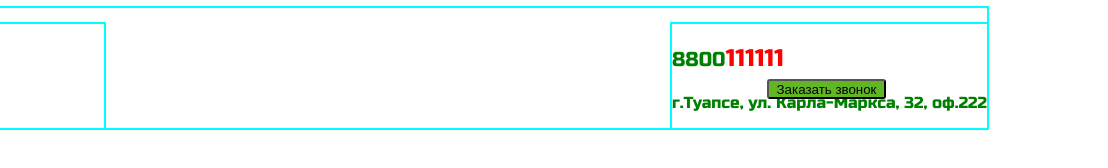
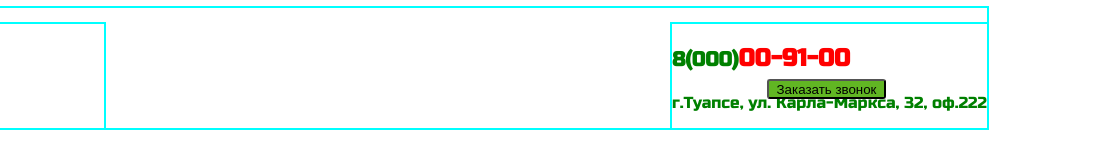
Before and after one commit to surlena/maketZaim, a plain HTML site: page index.html in a window 1280 px wide. Shown: the full height of the page, 172-1280 px from the left. Drawn offline with Linux system fonts and the light colour scheme.

Commit message:
шрифтыыы

```diff
--- a/index.html
+++ b/index.html
@@ -16,7 +16,7 @@
             <img class="header--logo--img" src="images/logo.png" alt="альтернативный текст">
         </div>
         <div class="header--contacts">
-            <p class="header--contacts--phone green">8800<span class="header--contacts--phone-red">111111</span></p>
+            <p class="header--contacts--phone green">8(000)<span class="header--contacts--phone-red">00-91-00</span></p>
             <p class="header--contacts--adress green">г.Туапсе, ул. Карла-Маркса, 32, оф.222</p>
             <form class="header--contacts--form--btn">
                 <button class="header--contacts--btn">Заказать звонок</button>
--- a/style.css
+++ b/style.css
@@ -36,6 +36,7 @@ body {
 
 .header--contacts--phone{
     font-size: 20px;
+    font-weight: bold;
 
 }
 
@@ -43,13 +44,14 @@ body {
 
 .header--contacts--phone-red {
     color: red;
-   font-size: 24px;
+    font-size: 24px;
 
 
 }
 
 
 .header--contacts--adress{
+    font-weight: 100;
 }
 
 .header--contacts--form--btn {
```
